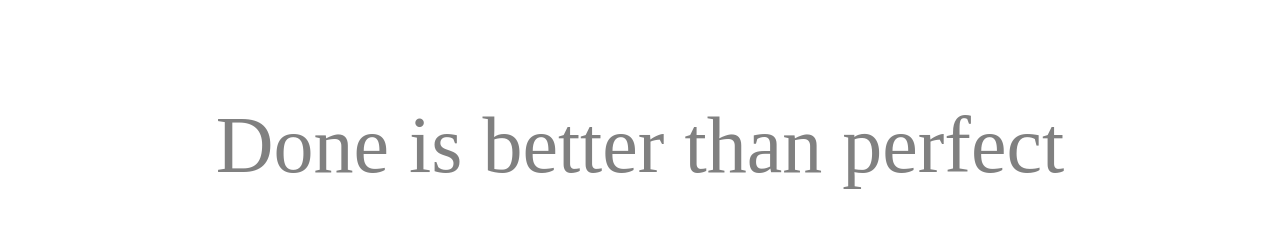
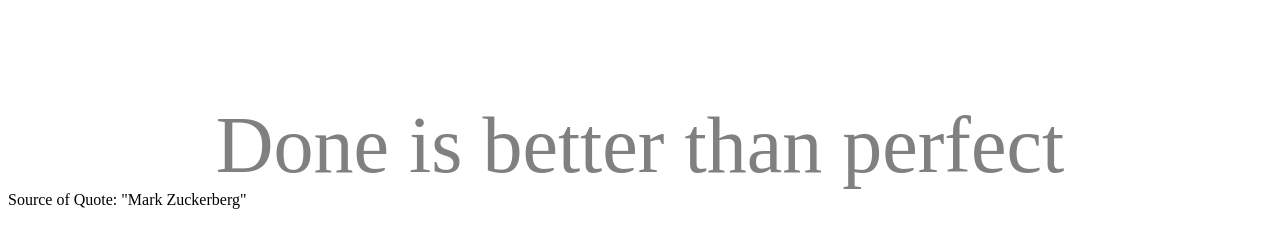
Before and after one commit to kobain-jp/typing, a plain HTML site: page typing-day1/index.html in a window 1280 px wide. Drawn offline with Linux system fonts and the light colour scheme.

Commit message:
Update index.html

```diff
--- a/typing-day1/index.html
+++ b/typing-day1/index.html
@@ -14,6 +14,7 @@
         <span id="untyped" class="untyped">Done is better than perfect</span>
         <script src="app.js"></script>
     </div>
+    <footer class="footer">Source of Quote: "Mark Zuckerberg"</footer>
 </body>
 
 </html>
```
